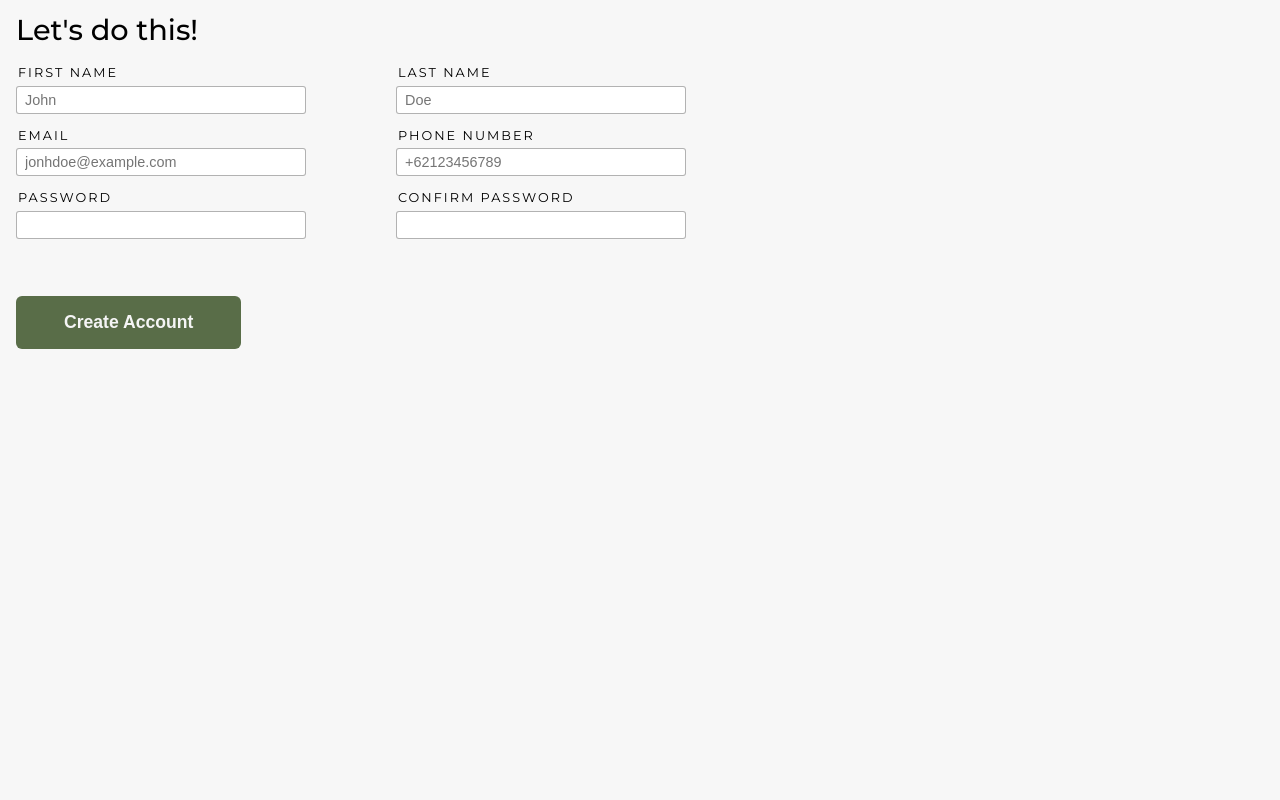
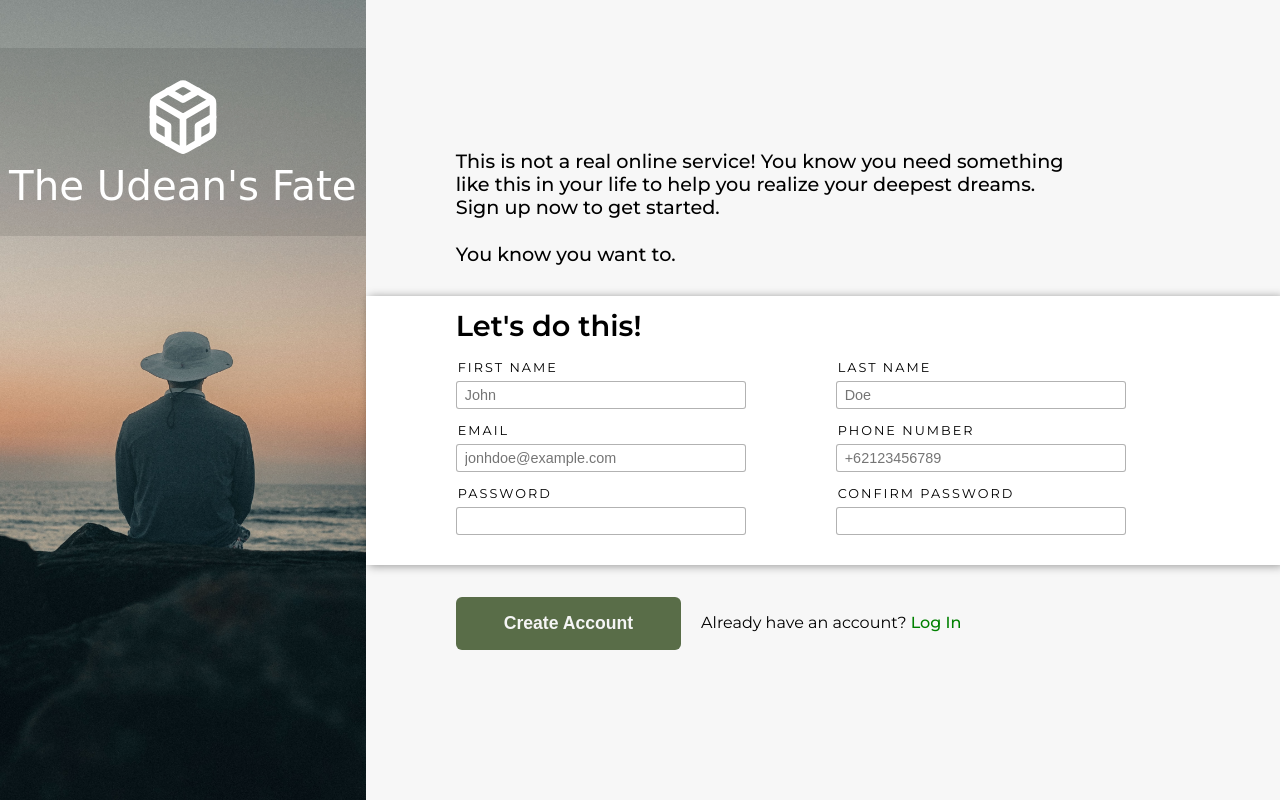
Before and after one commit to raflyhangga/sign-up-form, a plain HTML site: page index.html in a window 1280 px wide. Drawn offline with nearby package versions, Linux system fonts and the light colour scheme; a web font is replaced by a local one.

Commit message:
Finish styling

```diff
--- a/index.html
+++ b/index.html
@@ -6,9 +6,24 @@
     <title>🔑 Signup Form 🔑</title>
     <link rel="stylesheet" href="reset.css">
     <link rel="stylesheet" href="style.css">
+    <script src="https://unpkg.com/feather-icons"></script>
 </head>
 <body>
+    <div class="left">
+        <div class="text">
+            <i class="logo" data-feather="codesandbox"></i>
+            <span>The Udean's Fate</span>
+        </div>
+    </div>
+    <div class="right">
+        <div class="headline">
+            <h2>This is not a real online service! You know you need something like this
+                in your life to help you realize your deepest dreams.<br> Sign up now to get started. <br> <br>
+                You know you want to.
+            </h2>
+        </div>
         <form action="#" method="post" id="testForm">
+            <div class="platform">
                 <h1>Let's do this!</h1>
                 <div class="main-container">
                     <div class="container">
@@ -42,7 +57,17 @@
                         </div>
                     </div>
                 </div>
+            </div>
+            <div class="submit">
                 <button type="submit" id="buttonSubmit">Create Account</button>
+                <div class="login">
+                    Already have an account? <a href="#">Log In</a>
+                </div>
+            </div>
         </form>
+    </div>
     <script src="script.js"></script>
+    <script>
+        feather.replace();
+    </script>
 </html>
--- a/style.css
+++ b/style.css
@@ -1,11 +1,18 @@
 /* Fonts */
 /* Available Fonts:
+--Montserrat--
 Regular 400
 Medium 500
 SemiBold 600
-SemiBold Italic 600 */
+SemiBold Italic 600
+--Edu Sa Beginner--
+Bold 700
+
+*/
 
 @import url('https://fonts.googleapis.com/css2?family=Montserrat:ital,wght@0,400;0,500;0,600;1,600&display=swap');
+@import url('https://fonts.googleapis.com/css2?family=Edu+SA+Beginner:wght@700&display=swap');
+
 
 /* End of Fonts */
 
@@ -18,14 +25,19 @@ SemiBold Italic 600 */
 body {
     font-family: 'Montserrat', sans-serif;
     background-color: var(--backgroundColor);
+    display: flex;
+    width: 100vw;
+    height: 100vh;
+    /* overflow-y: hidden; */
+    align-items: center;
 }
 
-form {
-    margin: 1rem;
-}
+/* Forms Start */
+
+
 
 form h1 {
-    font-weight: 500;
+    font-weight: 600;
     font-size: 1.8rem;
     margin-bottom: 1rem;
 }
@@ -35,7 +47,7 @@ form .main-container {
     flex-direction: row;
     gap: 90px;
     margin-bottom: 45px;
-    height: 190px;
+    height: 160px;
 }
 
 form .container {
@@ -67,7 +79,7 @@ input[type="text"], input[type="password"], input[type="tel"], input[type="email
     font-size: .9rem;
     border: .5px solid rgba(0,0,0,.3);
     border-radius: 3px;
-    transition: 0.1s;
+    transition: 0.1s linear;
 }
 
 input[type="text"]:focus, input[type="password"]:focus,input[type="tel"]:focus, input[type="email"]:focus  {
@@ -85,6 +97,20 @@ form input[type="email"]:invalid::after{
     color: red;
 }
 
+.submit {
+    margin-top: 2rem;
+    margin-left: 90px;
+    display: flex;
+    align-items: center;
+    gap: 20px;
+}
+
+.submit .login a{
+    text-decoration: none;
+    color: green;
+    font-weight: 500 ;
+}
+
 button {
     background-color: var(--buttonPaddingColor);
     color: whitesmoke;
@@ -94,3 +120,71 @@ button {
     font-weight: 600;
     font-size: 1.1rem;
 }
+
+button:hover {
+    mix-blend-mode:multiply;
+    cursor: pointer;
+}
+
+/* Form Ends */
+.left {
+    width: 40%;
+    height: 100vh;
+    background-image: url(img/hero.jpg);
+    background-repeat: no-repeat;
+    background-size: auto 100vh;
+    background-position: center;
+}
+
+
+.left .text {
+    font-family: 'Edu SA Beginner', cursive;
+    margin-top: 3rem;
+    display: flex;
+    flex-direction: column;
+    align-items: center;
+    gap: 10px;
+    font-size: 1.8rem;
+    background-color: rgba(0, 0, 0, .1);
+    padding-top: 1em;
+    padding-bottom: 1em;
+
+}
+
+.left .text span {
+    font-size: 1.4em;
+    color: white;
+}
+
+.left .text .logo {
+    width: 5rem;
+    height: 5rem;
+    color: white;
+}
+
+.right {
+    width: 100%;
+}
+
+.right .headline {
+    margin-left: 90px;
+    margin-bottom: 30px;
+    /* margin-left: 17px; */
+    width: 40rem;
+    font-size: 1.2rem;
+    line-height: 1.2;
+}
+
+.right .headline h2 {
+    font-weight: 500;
+    color: black;
+}
+
+.right form .platform {
+    background-color: white;
+    padding-top: 1rem;
+    padding-bottom: .2rem;
+    padding-left: 90px;
+    padding-right: 100px;
+    box-shadow: 3px 1px 9px rgba(0, 0, 0, .4);
+}
```
Also changed, not shown: img/hero.jpg (added). Lines whose indentation alone changed are shown as unchanged.
